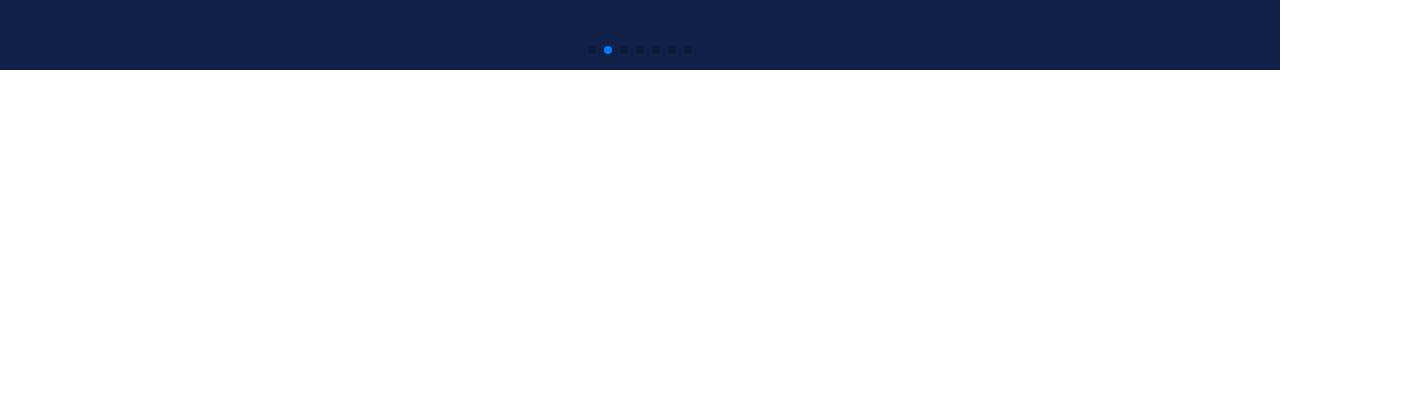
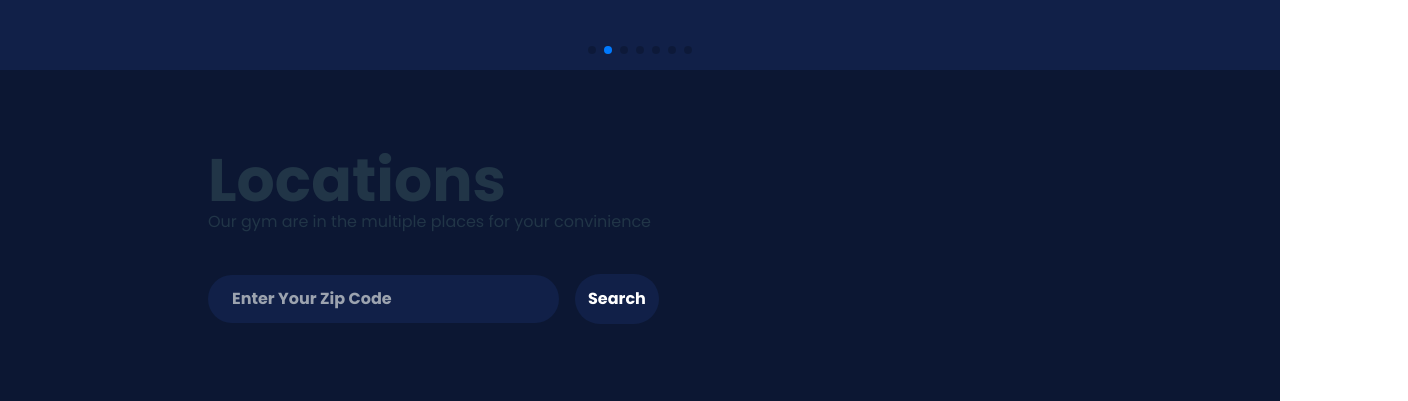
Before and after one commit to Min-Ho-Lim/Gym-Landing-Page, a React (Vite) app: page / in a window 1280 px wide. Shown: the part 3917-4318 px from the top of the page, 1408 px wide, since content can reach past the window. Before the commit the page ends 3987 px from the top, so only its background shows below. Built offline with nearby package versions, Linux system fonts and the light colour scheme.

Commit message:
feat(#20): added locations typography and input box and installed react-google-maps-api

```diff
--- a/package.json
+++ b/package.json
@@ -9,6 +9,7 @@
     "preview": "vite preview"
   },
   "dependencies": {
+    "@react-google-maps/api": "^2.17.1",
     "react": "^18.2.0",
     "react-dom": "^18.2.0",
     "swiper": "^8.4.5"
--- a/src/App.tsx
+++ b/src/App.tsx
@@ -2,6 +2,7 @@ import React from "react";
 import BlogPosts from "./components/BlogPosts";
 import Features from "./components/Features";
 import JoinUs from "./components/JoinUs";
+import Locations from "./components/Locations";
 import Main from "./components/Main";
 import Navbar from "./components/Navbar";
 
@@ -13,6 +14,7 @@ const App = () => {
       <Features />
       <JoinUs />
       <BlogPosts />
+      <Locations />
     </div>
   );
 };
--- /dev/null
+++ b/src/components/Locations.tsx
@@ -0,0 +1,26 @@
+import React from "react";
+
+const Locations = () => {
+  return (
+    <div className="bg-secondary">
+      <div className="relative left-[10%] flex flex-col p-20">
+        <h1 className="font-poppins text-6xl font-bold">Locations</h1>
+        <h2 className="font-poppins text-md">
+          Our gym are in the multiple places for your convinience
+        </h2>
+
+        <div className="mt-10">
+          <input
+            placeholder="Enter Your Zip Code"
+            className="pl-6 p-3 rounded-full border-none border-2 bg-primary text-white font-poppins font-bold hover:transition duration-300 hover:bg-white hover:text-primary focus:outline-none focus:ring focus:ring-white focus:bg-white focus:text-primary"
+          ></input>
+          <button className="bg-primary text-white font-poppins font-bold p-3 rounded-full ml-4">
+            Search
+          </button>
+        </div>
+      </div>
+    </div>
+  );
+};
+
+export default Locations;
```
Also changed, not shown: 1 other file (tests, documents, lock files or other folders).
